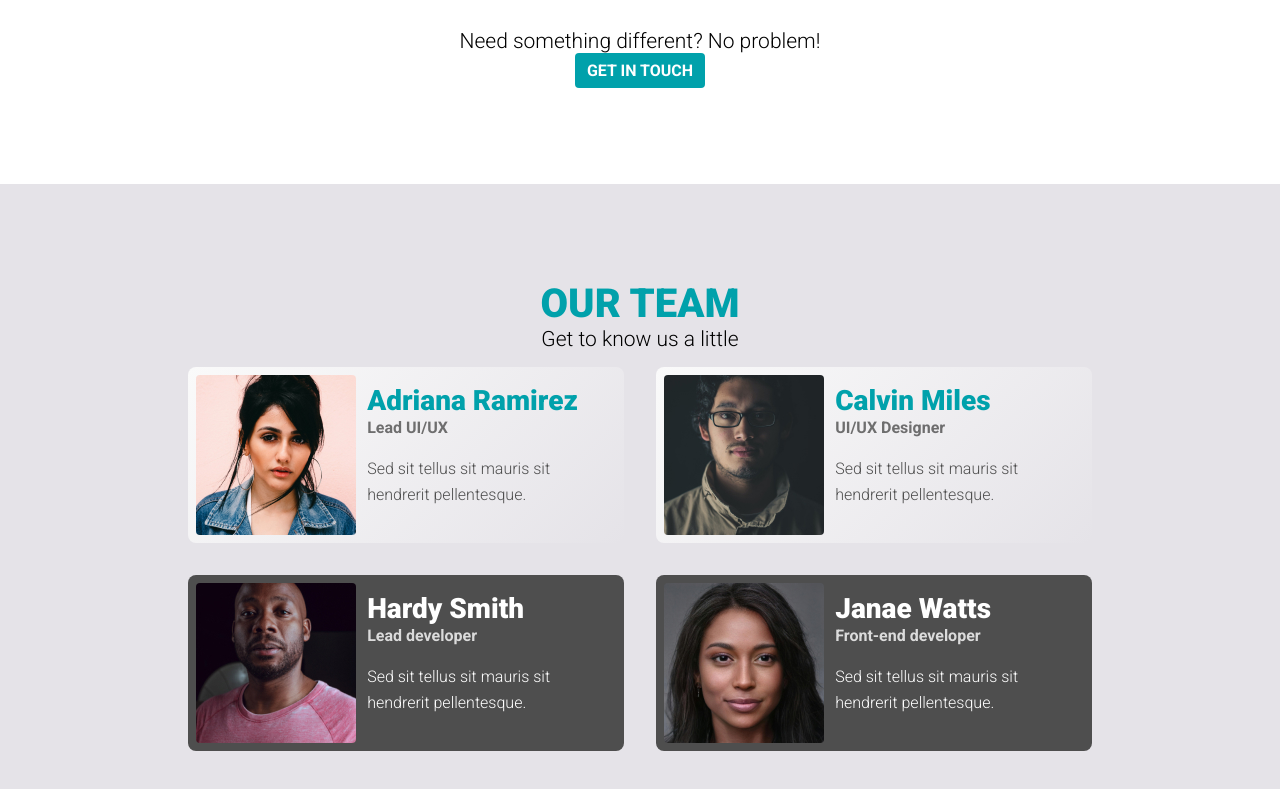
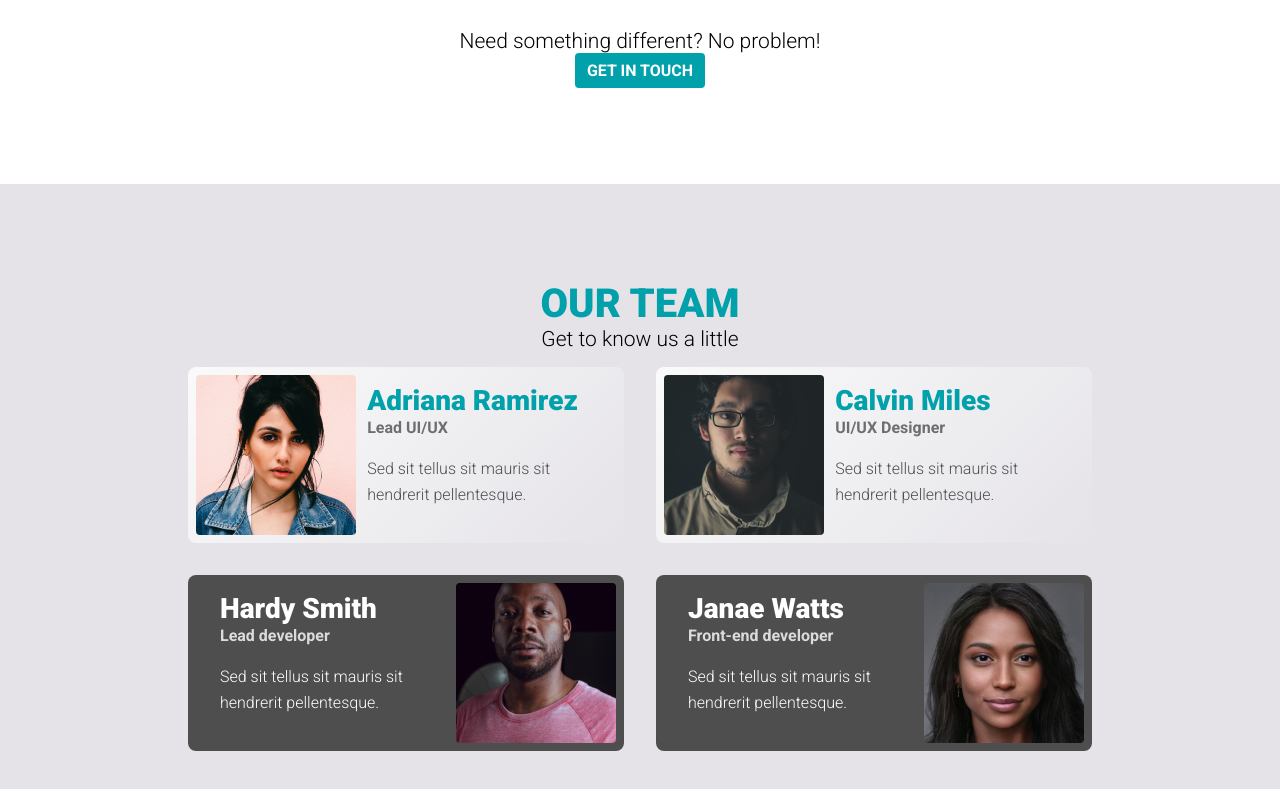
Before and after one commit to DJO52000/TeamPage, a plain HTML site: page index.html in a window 1280 px wide. Shown: the part 586-1375 px from the top of the page. Drawn offline with Linux system fonts and the light colour scheme.

Commit message:
Team Member Section Done

```diff
--- a/css/styles.css
+++ b/css/styles.css
@@ -188,3 +188,13 @@ section {
   font-weight: 700;
   opacity: 0.8;
 }
+
+.team-member--mirrored {
+  padding: 0.5em 0.5em 0.5em 2em;
+}
+
+.team-member--mirrored img {
+  order: 2;
+  margin-right: 0;
+  margin-left: 0.7em;
+}
--- a/index.html
+++ b/index.html
@@ -73,7 +73,7 @@
           </div>
         </div>
 
-        <div class="team-member bg-dark">
+        <div class="team-member bg-dark team-member--mirrored">
           <img src="img/team-03.jpg" alt="">
           <div class="info">
             <h3 class="name">Hardy Smith</h3>
@@ -82,7 +82,7 @@
           </div>
         </div>
 
-        <div class="team-member bg-dark">
+        <div class="team-member bg-dark team-member--mirrored">
           <img src="img/team-04.jpg" alt="">
           <div class="info">
             <h3 class="name">Janae Watts</h3>
```
